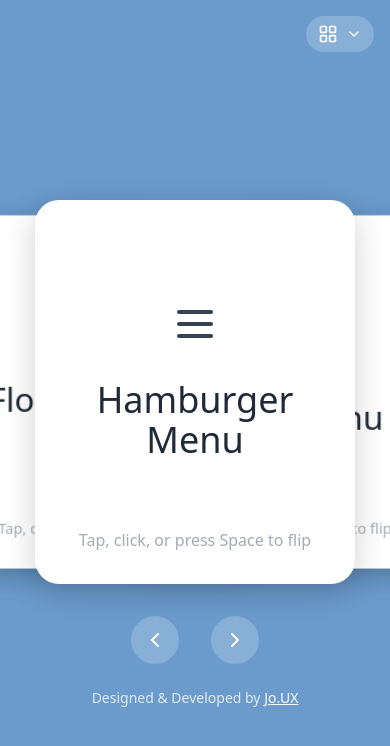
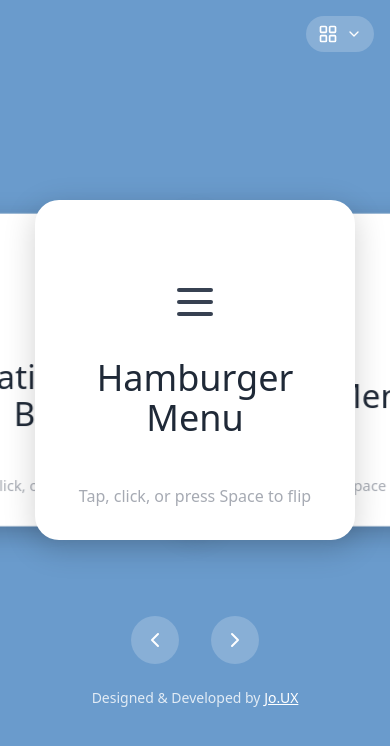
Before and after one commit to navajyoth-puthalath13/ui-components-flashcard-app, a React (Create React App) app: page / in a window 390 px wide. Shown: the top 746 px of the page. Built offline with nearby package versions, Linux system fonts and the light colour scheme.

Commit message:
fix: improve card height and mobile responsiveness (v2.0.1)

```diff
--- a/src/FlashcardApp.js
+++ b/src/FlashcardApp.js
@@ -1051,14 +1051,28 @@ const FlashcardApp = () => {
         return '';
     };
 
-    // Custom stacked carousel rendering
+    // Responsive card sizing
+    const getCardDimensions = () => {
+        const vw = window.innerWidth;
+        const isMobile = vw < 640;
+        let width = Math.min(vw * 0.9, 320);
+        width = Math.max(width, 240); // min width
+        let height = Math.max(Math.min(vw * 0.8, 480), 340); // increased height for mobile, min 340px
+        return { width, height, isMobile };
+    };
+
+    // Responsive stacked carousel rendering
     const getCardPosition = (idx) => {
         const total = currentCards.length;
+        const { isMobile, width } = getCardDimensions();
+        // Stacking distances: 40% and 80% of card width, but clamp so side cards are always visible
+        const d1 = Math.max(width * 0.4, 60);
+        const d2 = Math.max(width * 0.8, 120);
         if (idx === currentIndex) return { zIndex: 5, transform: 'translateX(0) scale(1)', opacity: 1 };
-        if (idx === (currentIndex - 1 + total) % total) return { zIndex: 4, transform: 'translateX(-90px) scale(0.92)', opacity: 1 };
-        if (idx === (currentIndex + 1) % total) return { zIndex: 4, transform: 'translateX(90px) scale(0.92)', opacity: 1 };
-        if (idx === (currentIndex - 2 + total) % total) return { zIndex: 3, transform: 'translateX(-180px) scale(0.85)', opacity: 1 };
-        if (idx === (currentIndex + 2) % total) return { zIndex: 3, transform: 'translateX(180px) scale(0.85)', opacity: 1 };
+        if (idx === (currentIndex - 1 + total) % total) return { zIndex: 4, transform: `translateX(-${d1}px) scale(0.92)`, opacity: 1 };
+        if (idx === (currentIndex + 1) % total) return { zIndex: 4, transform: `translateX(${d1}px) scale(0.92)`, opacity: 1 };
+        if (idx === (currentIndex - 2 + total) % total) return { zIndex: 3, transform: `translateX(-${d2}px) scale(0.85)`, opacity: 1 };
+        if (idx === (currentIndex + 2) % total) return { zIndex: 3, transform: `translateX(${d2}px) scale(0.85)`, opacity: 1 };
         // Hide all other cards
         return { zIndex: 1, transform: 'translateX(0) scale(0.8)', opacity: 0 };
     };
@@ -1146,16 +1160,17 @@ const FlashcardApp = () => {
 
             {/* Main Flashcard Custom Carousel */}
             <div className="w-full max-w-2xl px-4 md:px-8 mt-16 md:mt-0">
-                <div className="relative w-full h-96 max-h-[80vh] flex items-center justify-center mx-auto" style={{ perspective: '1200px' }}>
+                <div className="relative w-full h-96 max-h-[80vh] flex items-center justify-center mx-auto px-2" style={{ perspective: '1200px' }}>
                     {currentCards.map((card, idx) => {
                         const isCenter = idx === currentIndex;
+                        const { width, height } = getCardDimensions();
                         const style = {
                             position: 'absolute',
                             top: 0,
                             left: '50%',
-                            width: '320px',
-                            height: '384px',
-                            marginLeft: '-160px',
+                            width: `${width}px`,
+                            height: `${height}px`,
+                            marginLeft: `-${width / 2}px`,
                             transition: 'transform 0.7s cubic-bezier(0.22,1,0.36,1), opacity 0.7s cubic-bezier(0.22,1,0.36,1)',
                             ...getCardPosition(idx),
                             boxShadow: '0 8px 32px 0 rgba(0,0,0,0.18)',
```
Also changed, not shown: 1 other file (tests, documents, lock files or other folders).
